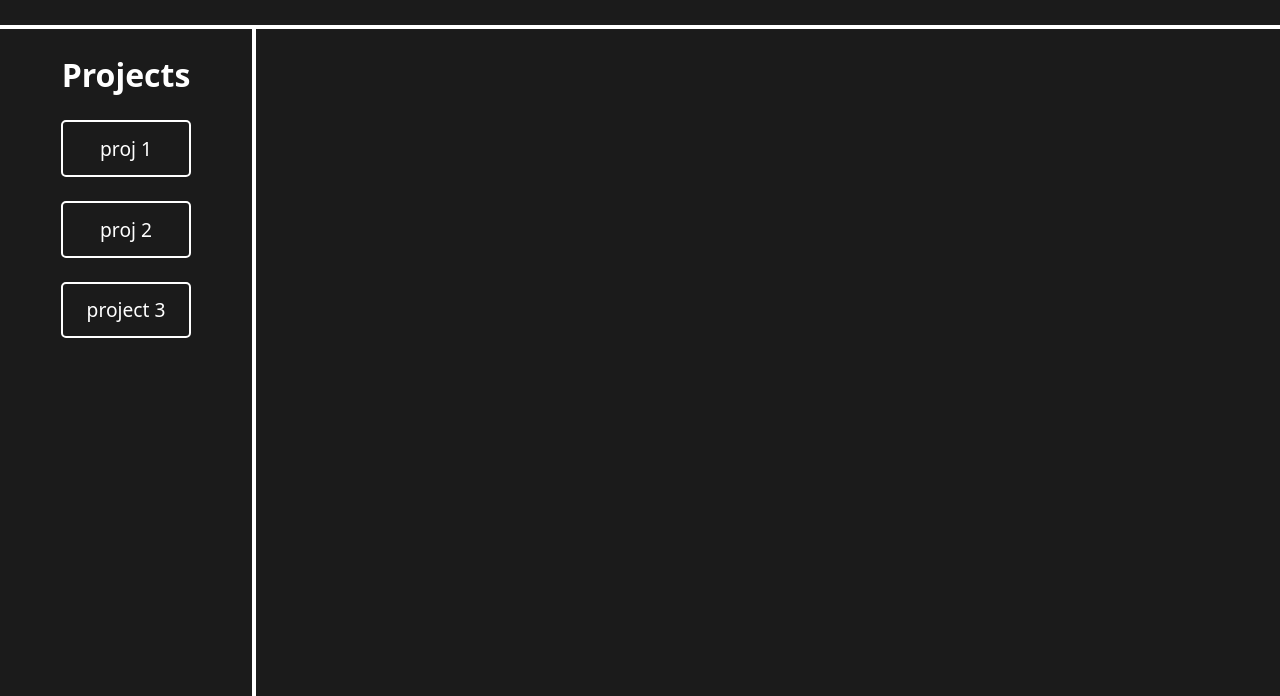
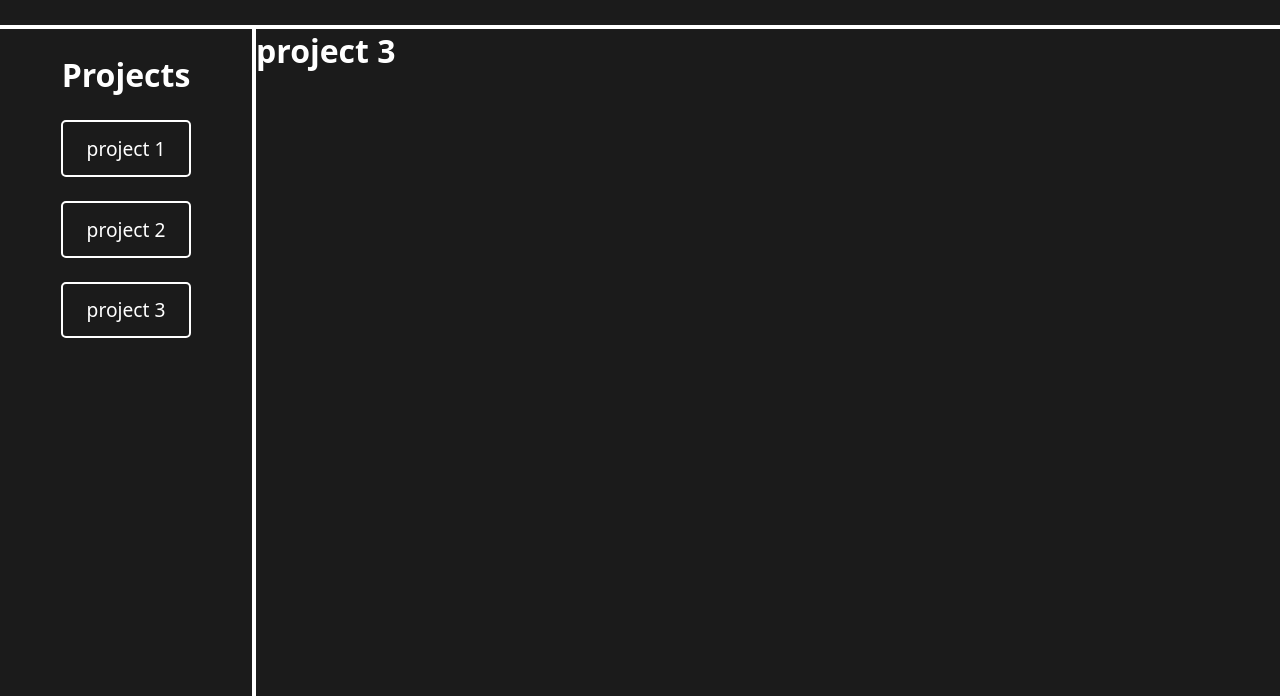
Before and after one commit to keyfeula/todo-app, a website built with webpack: page src/template.html in a window 1280 px wide. Both pictures are taken after a click on the button "project 3". Shown: the part 104-800 px from the top of the page. Built offline with nearby package versions, Linux system fonts and the light colour scheme.

Commit message:
Add event listener to display name of current project in todo list container header

```diff
--- a/src/index.js
+++ b/src/index.js
@@ -1,11 +1,13 @@
 import "./style.css";
 import { logicController } from "./logic-controller";
 
-logicController.addProject("proj 1");
-logicController.addProject("proj 2");
+logicController.addProject("project 1");
+logicController.addProject("project 2");
 logicController.addProject("project 3");
 
+const pageBody = document.querySelector("body");
 const projectsContainer = document.querySelector(".projects-container");
+const todosHeader = document.querySelector(".todos-header");
 
 function updateProjectDisplay() {
     for (let i = 0; i < logicController.getLength(); i++) {
@@ -13,10 +15,19 @@
         const projectButton = document.createElement("button");
         projectButton.classList.add("project-button");
         projectButton.setAttribute("type", "button");
+        projectButton.setAttribute("id", `project-${i}`);
         projectButton.textContent = logicController.getProjectAt(i).getName();
         project.append(projectButton);
         projectsContainer.append(project);
     }
 }
 
+pageBody.addEventListener("click", (event) => {
+    const target = event.target;
+    if (target.classList.contains("project-button")) {
+        logicController.setCurrentProjectIndex(target.id.slice(-1));
+        todosHeader.textContent = target.textContent;
+    }
+});
+
 updateProjectDisplay();
--- a/src/logic-controller.js
+++ b/src/logic-controller.js
@@ -2,11 +2,13 @@
 import { Todo } from "./todo";
 
 const projects = [];
+let currentProjectIndex = 0;
 
 export const logicController = {
     addProject(name) {
         const newProject = new Project(name);
         projects.push(newProject);
+        currentProjectIndex = projects[projects.length - 1];
     },
 
     getProjectAt(index) {
@@ -15,5 +17,13 @@
 
     getLength() {
         return projects.length;
+    },
+
+    getCurrentProjectIndex() {
+        return currentProjectIndex;
+    },
+
+    setCurrentProjectIndex(newIndex) {
+        currentProjectIndex = newIndex;
     }
 }
--- a/src/template.html
+++ b/src/template.html
@@ -14,7 +14,7 @@
             <ul class="projects-container"></ul>
         </nav>
         <main>
-
+            <h2 class="todos-header"></h2>
         </main>
     </body>
 </html>
```
